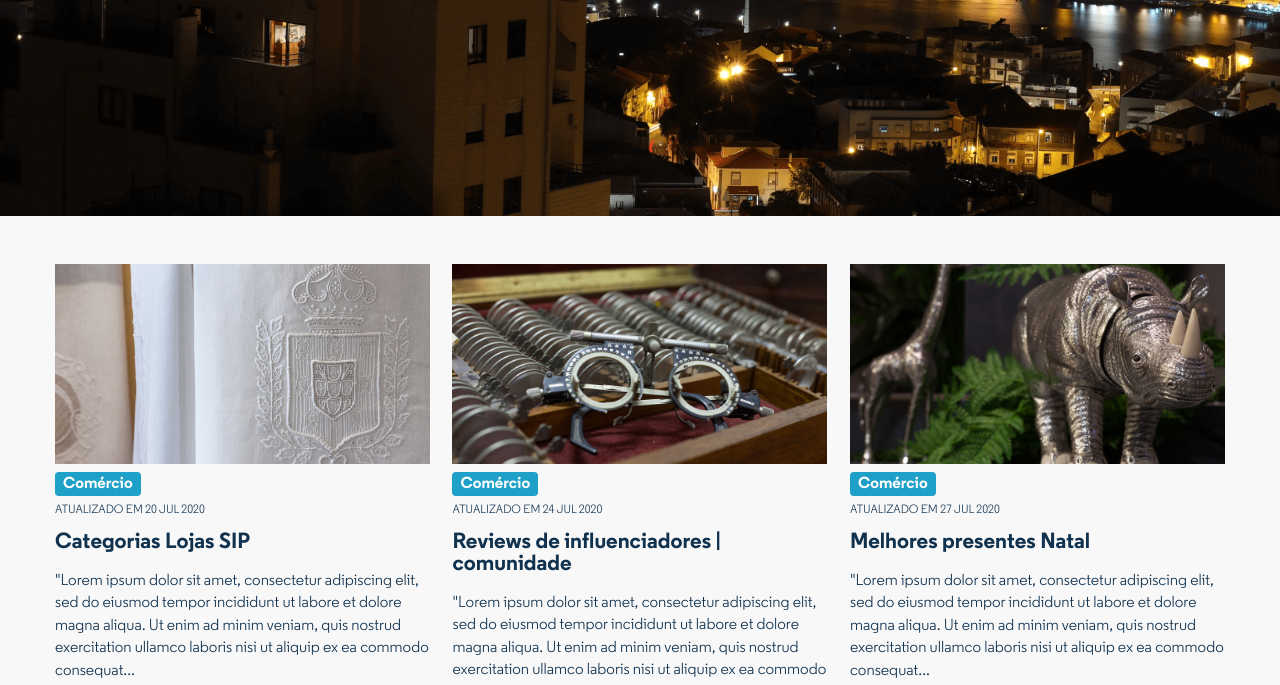
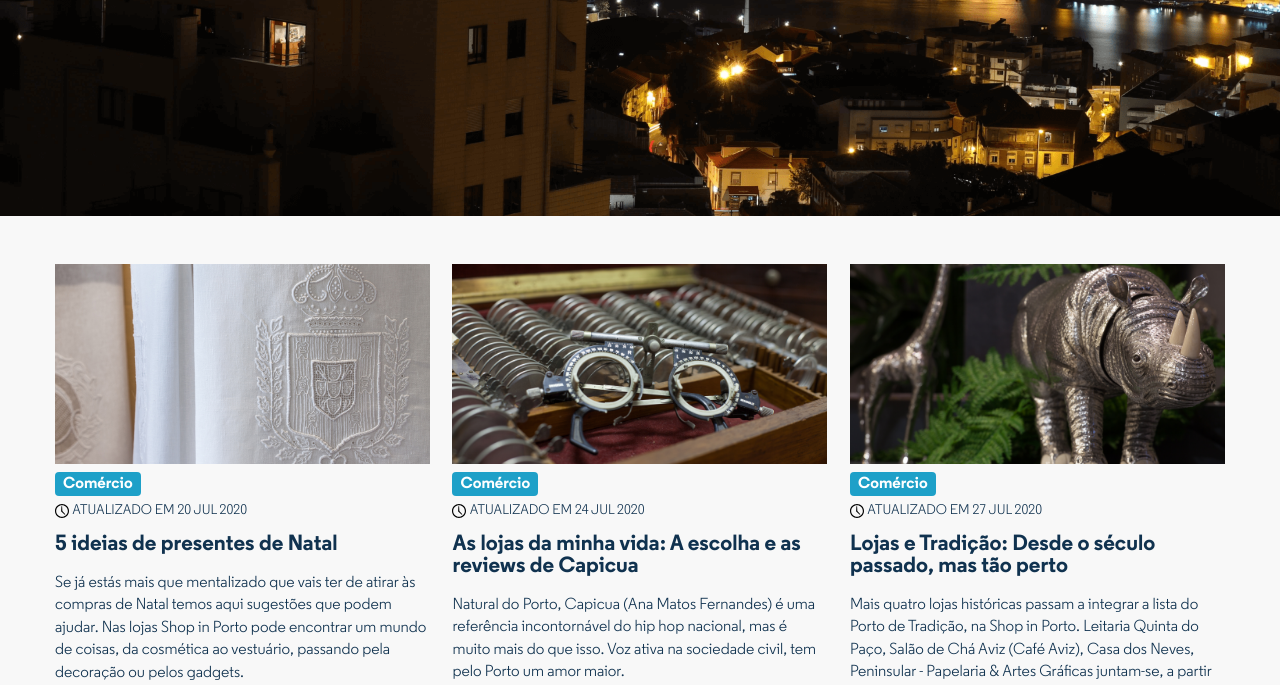
Before and after one commit to luispsousa/projecto360-grupo6, a website: page client/blog.html in a window 1280 px wide. Shown: the part 259-944 px from the top of the page. Drawn offline with Linux system fonts and the light colour scheme.

Commit message:
Fix: Sliders

```diff
--- a/client/blog.html
+++ b/client/blog.html
@@ -69,12 +69,16 @@
             <div class="post-category">
               Comércio
             </div>
-            <p class="post-date">ATUALIZADO EM 20 JUL 2020</p>
-            <h3 class="post-title">Categorias Lojas SIP</h3>
+            <p class="post-date">
+              <img src="/images/icons/clock.svg" alt="">
+              ATUALIZADO EM 20 JUL 2020
+            </p>
+            <h3 class="post-title">5 ideias de presentes de Natal</h3>
           </header>
           <div class="post-content">
-            <p>"Lorem ipsum dolor sit amet, consectetur adipiscing elit, sed do eiusmod tempor incididunt ut labore et dolore magna
-            aliqua. Ut enim ad minim veniam, quis nostrud exercitation ullamco laboris nisi ut aliquip ex ea commodo consequat...</p>
+            <p>Se já estás mais que mentalizado que vais ter de atirar às compras de Natal temos aqui sugestões que podem ajudar. Nas
+            lojas Shop in Porto pode encontrar um mundo de coisas, da cosmética ao vestuário, passando pela decoração ou pelos
+            gadgets.</p>
             <a href="#" class="goTo-post">Continuar a ler</a>
           </div>
         </article>
@@ -86,14 +90,15 @@
             <div class="post-category">
               Comércio
             </div>
-            <p class="post-date">ATUALIZADO EM 24 JUL 2020</p>
-            <h3 class="post-title">Reviews de influenciadores | comunidade</h3>
+            <p class="post-date">
+              <img src="/images/icons/clock.svg" alt="">
+              ATUALIZADO EM 24 JUL 2020
+            </p>
+            <h3 class="post-title">As lojas da minha vida: A escolha e as reviews de Capicua</h3>
           </header>
           <div class="post-content">
-            <p>"Lorem ipsum dolor sit amet, consectetur adipiscing elit, sed do eiusmod tempor incididunt ut labore et dolore
-              magna
-              aliqua. Ut enim ad minim veniam, quis nostrud exercitation ullamco laboris nisi ut aliquip ex ea commodo
-              consequat...</p>
+            <p>Natural do Porto, Capicua (Ana Matos Fernandes) é uma referência incontornável do hip hop nacional, mas é muito mais do
+            que isso. Voz ativa na sociedade civil, tem pelo Porto um amor maior.</p>
             <a href="#" class="goTo-post">Continuar a ler</a>
           </div>
         </article>
@@ -105,14 +110,17 @@
             <div class="post-category">
               Comércio
             </div>
-            <p class="post-date">ATUALIZADO EM 27 JUL 2020</p>
-            <h3 class="post-title">Melhores presentes Natal</h3>
+            <p class="post-date">
+              <img src="/images/icons/clock.svg" alt="">
+              ATUALIZADO EM 27 JUL 2020
+            </p>
+            <h3 class="post-title">Lojas e Tradição: Desde o século passado, mas tão perto</h3>
           </header>
           <div class="post-content">
-            <p>"Lorem ipsum dolor sit amet, consectetur adipiscing elit, sed do eiusmod tempor incididunt ut labore et dolore
-              magna
-              aliqua. Ut enim ad minim veniam, quis nostrud exercitation ullamco laboris nisi ut aliquip ex ea commodo
-              consequat...</p>
+            <p>Mais quatro lojas históricas passam a integrar a lista do Porto de Tradição, na Shop in Porto. Leitaria Quinta do Paço,
+            Salão de Chá Aviz (Café Aviz), Casa dos Neves, Peninsular - Papelaria & Artes Gráficas juntam-se, a partir de hoje, ao
+            programa municipal Porto de Tradição, que protege lojas e entidades históricas na cidade.
+.</p>
             <a href="#" class="goTo-post">Continuar a ler</a>
           </div>
         </article>
--- a/client/scss/pages/_blog.scss
+++ b/client/scss/pages/_blog.scss
@@ -43,8 +43,15 @@
     border-radius: 4px;
   }
   .post-date {
-    font-size: 12px;
+    font-size: 14px;
     margin-bottom: 1rem;
+    display: flex;
+    align-items: center;
+    img {
+      width: 14px;
+      height: auto;
+      margin-right: .2rem;
+    }
   }
   .post-title {
     font-size: 22px;
--- a/client/scss/pages/_homepage.scss
+++ b/client/scss/pages/_homepage.scss
@@ -50,10 +50,17 @@
   .glider::-webkit-scrollbar {
     height: 0px;
   }
+  /* Removes cursor grab */
   .categories-glider {
     margin: 1rem auto;
     .glider-slide {
       min-width: 100px;
+    }
+    .draggable {
+      cursor: pointer;
+    }
+    .drab {
+      cursor: pointer;
     }
   }
   .category-item {
```
Also changed, not shown: client/comunidade.html (+1 -1 lines), client/index.html (+9 -9 lines), client/signup-categories.html (+1 -1 lines), client/css/styles.css, client/images/icons/clock.svg (added), 1 other file.
